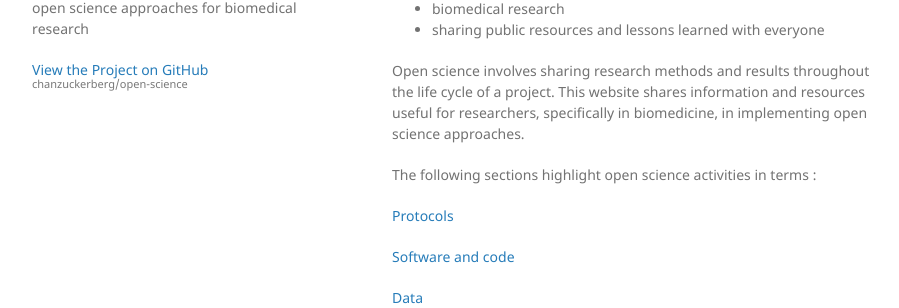
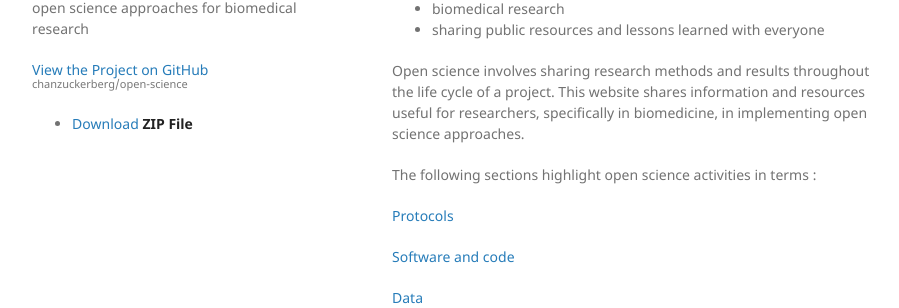
Before and after one commit to chanzuckerberg/open-science, a Jekyll site: the page built from index.md, in a window 1280 px wide. Shown: the part 143-451 px from the top of the page, without its empty margins (178-1077 px from the left). Built offline with Jekyll 4.4.1, drawn with Linux system fonts in a browser that asks for light colours.

Commit message:
convert downloads to sidebar

```diff
--- a/_config.yml
+++ b/_config.yml
@@ -1,3 +1,4 @@
 title: Open Science Resources
 description: open science approaches for biomedical research
 theme: jekyll-theme-minimal
+show_sidebar: TRUE
--- a/_layouts/default.html
+++ b/_layouts/default.html
@@ -31,11 +31,9 @@
         <p class="view"><a href="{{ site.github.owner_url }}">View My GitHub Profile</a></p>
         {% endif %}
 
-        {% if site.show_downloads %}
-        <ul class="downloads">
+        {% if site.show_sidebar %}
+        <ul class="link">
           <li><a href="{{ site.github.zip_url }}">Download <strong>ZIP File</strong></a></li>
-          <li><a href="{{ site.github.tar_url }}">Download <strong>TAR Ball</strong></a></li>
-          <li><a href="{{ site.github.repository_url }}">View On <strong>GitHub</strong></a></li>
         </ul>
         {% endif %}
       </header>
```
